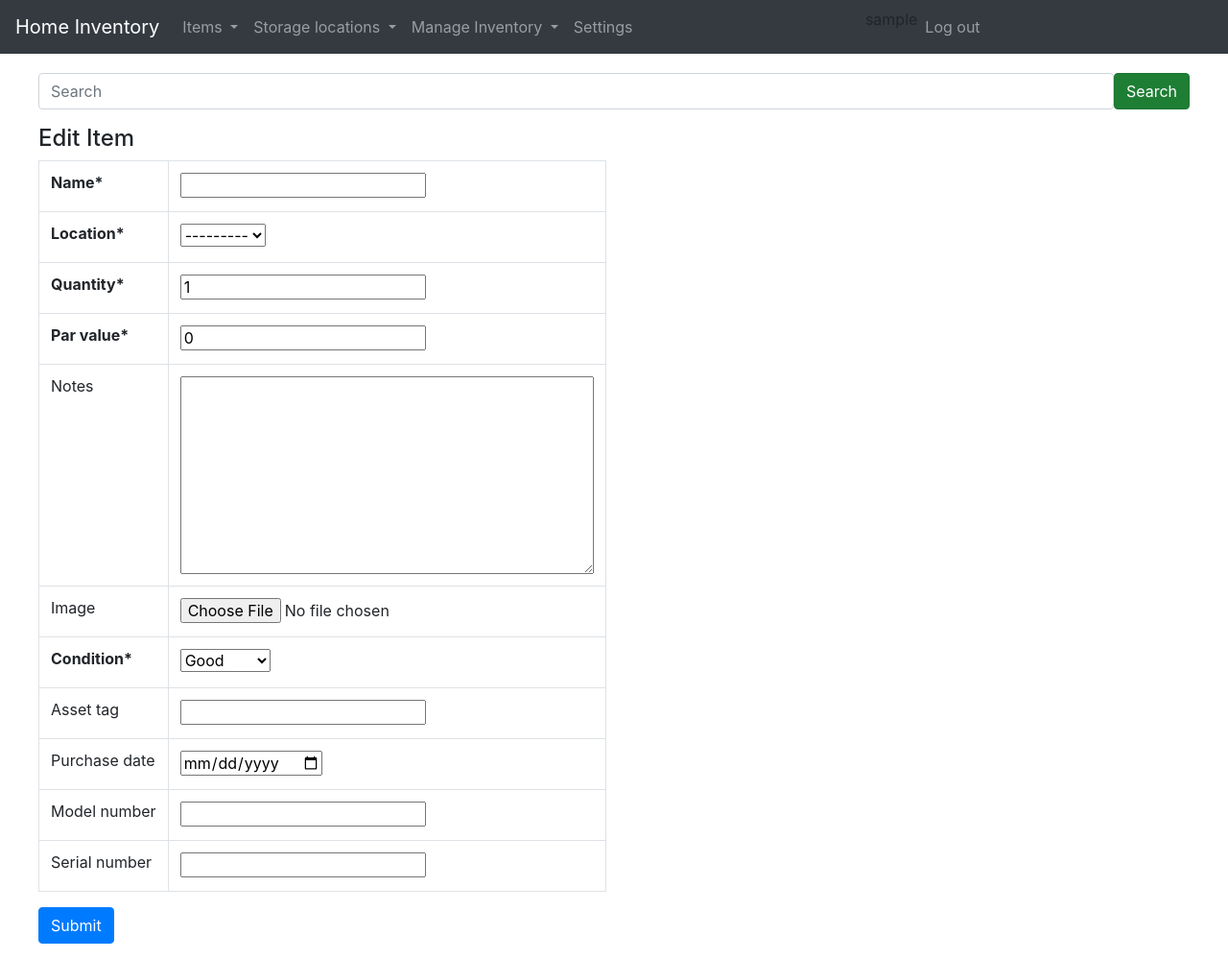
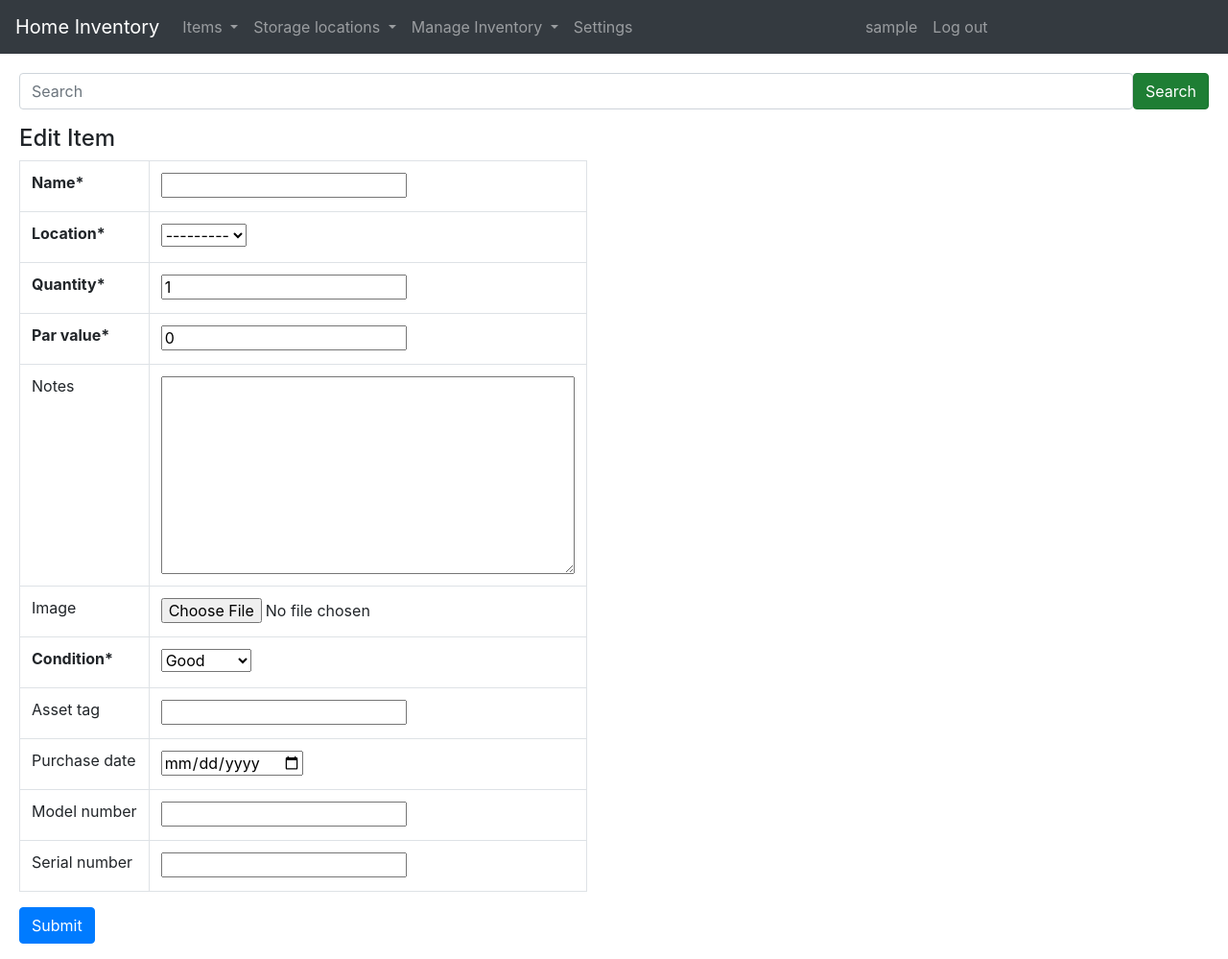
Before and after one commit to haicenhacks/homeInventory, a Django app: page /inventory/items/newItem/ in a window 1280 px wide. Shown: the whole page at 96% size. Run offline with Django 3.2, Linux system fonts and the light colour scheme; the visitor is signed in with stand-in values (Sample User, id 1); data that the repository does not hold is empty; parts of the project's set-up code (start-up, migrations or seed data) failed here and were passed over; some libraries are stand-ins or nearby versions.

Commit message:
fixed template error (username display) and added screenshots

```diff
--- a/app/inventory/templates/inventory/base.html
+++ b/app/inventory/templates/inventory/base.html
@@ -73,7 +73,7 @@
 
       </ul>
       <ul class="navbar-nav mr-auto">
-        <li class="nav-item">{{ user.username }}</li>
+        <li class="nav-item"><a class="nav-link" href="#">{{ user.username }}<a></li>
 
         <li class="nav-item"><a class="nav-link" href="{% url 'logout' %}" id="logout">Log out</a></li>
       </ul>
@@ -86,7 +86,7 @@
   {% block searchbar %}
 
   {% if user.is_authenticated %}
-  <div style="padding-left: 40px; padding-right: 40px; padding-top: 20px;">
+  <div style="padding-left: 20px; padding-right: 20px; padding-top: 20px;">
     <form class="d-flex" action="{% url 'inventory:search_results' %}" method="get">
       <input class="form-control me-2" type="search" placeholder="Search" aria-label="Search" name="q">
 
@@ -95,7 +95,7 @@
   </div>
   {% endif %}
   {% endblock %}
-  <div style="padding-left: 40px; padding-right: 40px">
+  <div style="padding-left: 20px; padding-right: 20px">
     {% block content %}
     {% endblock %}
   </div>
--- a/app/inventory/templates/inventory/item_detail.html
+++ b/app/inventory/templates/inventory/item_detail.html
@@ -37,7 +37,7 @@
   <tr>
     <th>New Location</th>
     <td>
-      <select class="form-select form-select-sm mb-3" aria-label=".form-select-sm aaa" id="update_select{{ item.pk }}">
+      <select class="form-selec mb-3" aria-label=".form-select-sm aaa" id="update_select{{ item.pk }}">
     {% for bin in all_storage_locs %}
       {% if bin.pk == item.location.pk %}
       <option selected value="{{ bin.pk }}">{{ bin.name }}</option>
@@ -60,7 +60,7 @@
             <span class="glyphicon glyphicon-minus">-</span>
           </button>
         </span>
-        <input type="text" id="quantity" name="quantity" class="form-control input-number" value="{{ item.quantity }}" min="1" max="100" style="max-width: 60px;">
+        <input type="text" id="quantity" name="quantity" class="form-control" value="{{ item.quantity }}" min="1" max="100" style="max-width: 60px;">
         <span class="input-group-btn">
           <button type="button" class="quantity-right-plus btn btn-success" data-type="plus" data-field="" id="qty_inc">
             <span class="glyphicon glyphicon-plus">+</span>
--- a/app/inventory/views.py
+++ b/app/inventory/views.py
@@ -296,7 +296,7 @@ class SearchResultsView(generic.ListView):
     def get_queryset(self):
         """Return sorted queryset of items matching search criteria."""
         query = self.request.GET.get("q")
-        item_list = Item.objects.filter(name__icontains=query)
+        item_list = Item.objects.filter(Q(name__icontains=query) | Q(asset_tag=query))
         item_list.group_by = ["location", "location.room"]
         qs = sorted(item_list,
                     key=lambda instance: instance.location.name,
```
